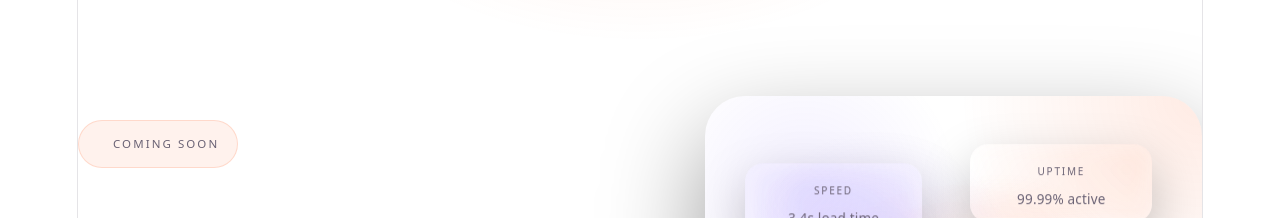
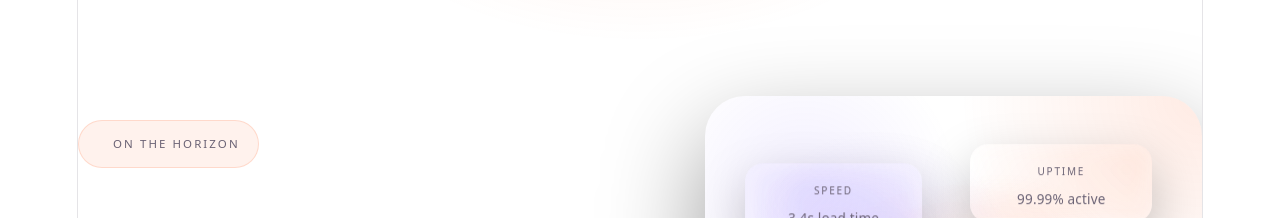
Before and after one commit to TheCorentix/framer-coming-soon, a React (Vite) app: page / in a window 1280 px wide. Shown: the part 1020-1238 px from the top of the page. Built offline with nearby package versions, Linux system fonts and the light colour scheme; the HTML template or start-up script is replaced by a standard one.

Commit message:
Change text from 'COMING SOON' to 'On the horizon'

```diff
--- a/src/components/Hero.jsx
+++ b/src/components/Hero.jsx
@@ -53,7 +53,7 @@ export default function Hero() {
           animate="visible"
         >
           <motion.div className="hero-eyebrow" variants={itemVariants}>
-            COMING SOON
+            On the horizon
           </motion.div>
 
           <motion.h1 variants={itemVariants}>
```
